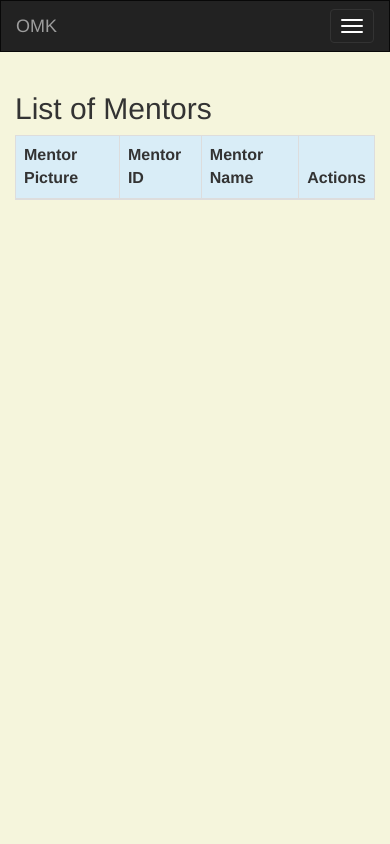
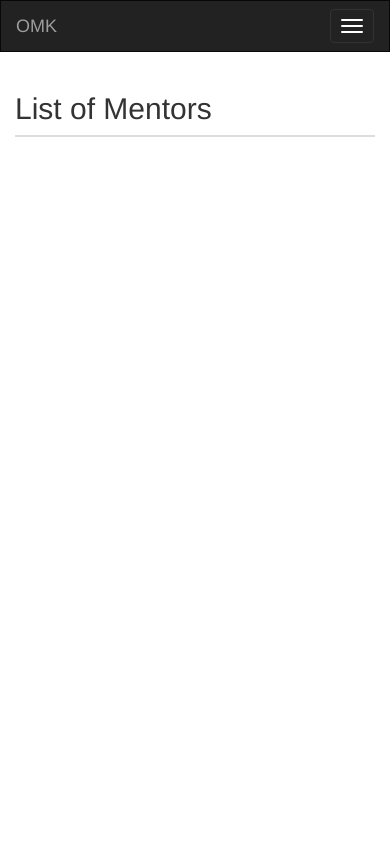
Before and after one commit to danialfaisal/OMK, a Django app: page /employeehome/ in a window 390 px wide. Run offline with Django 3.2, Linux system fonts and the light colour scheme; the visitor is signed in with stand-in values (Sample User, id 1); data that the repository does not hold is empty; some libraries are stand-ins or nearby versions.

Commit message:
templates updated

```diff
--- /dev/null
+++ b/omk/attendance/static/css/style.css
@@ -0,0 +1,163 @@
+body {
+  background-color: #91ced4;
+}
+body * {
+  box-sizing: border-box;
+}
+
+.header {
+  background-color: #327a81;
+  color: white;
+  font-size: 1.5em;
+  padding: 1rem;
+  text-align: center;
+  text-transform: uppercase;
+}
+
+img {
+  border-radius: 50%;
+  height: 60px;
+  width: 60px;
+}
+
+.table-users {
+  border: 1px solid #327a81;
+  border-radius: 10px;
+  box-shadow: 3px 3px 0 rgba(0, 0, 0, 0.1);
+  max-width: calc(100% - 2em);
+  margin: 1em auto;
+  overflow: hidden;
+  width: 800px;
+}
+
+table {
+  width: 100%;
+}
+table td, table th {
+  color: #2b686e;
+  padding: 10px;
+}
+table td {
+  text-align: center;
+  vertical-align: middle;
+}
+table td:last-child {
+  font-size: 0.95em;
+  line-height: 1.4;
+  text-align: left;
+}
+table th {
+  background-color: #daeff1;
+  font-weight: 300;
+}
+table tr:nth-child(2n) {
+  background-color: white;
+}
+table tr:nth-child(2n+1) {
+  background-color: #edf7f8;
+}
+
+@media screen and (max-width: 700px) {
+  table, tr, td {
+    display: block;
+  }
+
+  td:first-child {
+    position: absolute;
+    top: 50%;
+    -webkit-transform: translateY(-50%);
+            transform: translateY(-50%);
+    width: 100px;
+  }
+  td:not(:first-child) {
+    clear: both;
+    margin-left: 100px;
+    padding: 4px 20px 4px 90px;
+    position: relative;
+    text-align: left;
+  }
+  td:not(:first-child):before {
+    color: #91ced4;
+    content: '';
+    display: block;
+    left: 0;
+    position: absolute;
+  }
+  td:nth-child(2):before {
+    content: 'Name:';
+  }
+  td:nth-child(3):before {
+    content: 'Email:';
+  }
+  td:nth-child(4):before {
+    content: 'Phone:';
+  }
+  td:nth-child(5):before {
+    content: 'Comments:';
+  }
+
+  tr {
+    padding: 10px 0;
+    position: relative;
+  }
+  tr:first-child {
+    display: none;
+  }
+}
+@media screen and (max-width: 500px) {
+  .header {
+    background-color: transparent;
+    color: white;
+    font-size: 2em;
+    font-weight: 700;
+    padding: 0;
+    text-shadow: 2px 2px 0 rgba(0, 0, 0, 0.1);
+  }
+
+  img {
+    border: 3px solid;
+    border-color: #daeff1;
+    height: 100px;
+    margin: 0.5rem 0;
+    width: 100px;
+  }
+
+  td:first-child {
+    background-color: #c8e7ea;
+    border-bottom: 1px solid #91ced4;
+    border-radius: 10px 10px 0 0;
+    position: relative;
+    top: 0;
+    -webkit-transform: translateY(0);
+            transform: translateY(0);
+    width: 100%;
+  }
+  td:not(:first-child) {
+    margin: 0;
+    padding: 5px 1em;
+    width: 100%;
+  }
+  td:not(:first-child):before {
+    font-size: .8em;
+    padding-top: 0.3em;
+    position: relative;
+  }
+  td:last-child {
+    padding-bottom: 1rem !important;
+  }
+
+  tr {
+    background-color: white !important;
+    border: 1px solid #6cbec6;
+    border-radius: 10px;
+    box-shadow: 2px 2px 0 rgba(0, 0, 0, 0.1);
+    margin: 0.5rem 0;
+    padding: 0;
+  }
+
+  .table-users {
+    border: none;
+    box-shadow: none;
+    overflow: visible;
+  }
+}
--- a/omk/attendance/templates/attendance/base.html
+++ b/omk/attendance/templates/attendance/base.html
@@ -5,6 +5,7 @@
     <title>Table V04</title>
     <meta charset="utf-8">
     <meta name="viewport" content="width=device-width, initial-scale=1">
+    <link rel="stylesheet" type="text/css" href="{% static "css/style.css" %}"/>
     <link rel="stylesheet" href="https://maxcdn.bootstrapcdn.com/bootstrap/3.3.7/css/bootstrap.min.css">
     <link rel='stylesheet' href='https://use.fontawesome.com/releases/v5.5.0/css/all.css'
           integrity='sha384-B4dIYHKNBt8Bc12p+WXckhzcICo0wtJAoU8YZTY5qE0Id1GSseTk6S+L3BlXeVIU' crossorigin='anonymous'>
--- a/omk/employee/templates/employee/employeehome.html
+++ b/omk/employee/templates/employee/employeehome.html
@@ -12,7 +12,7 @@
     <body>
     <style>
         body {
-            background-color: beige;
+            background-color: white;
         }
     </style>
     <div class="row">
--- a/omk/mentor/templates/mentor/meeting_list.html
+++ b/omk/mentor/templates/mentor/meeting_list.html
@@ -12,7 +12,7 @@
     <body>
     <style>
         body {
-            background-color: beige;
+            background-color: white;
         }
     </style>
     <div class="row">
```
